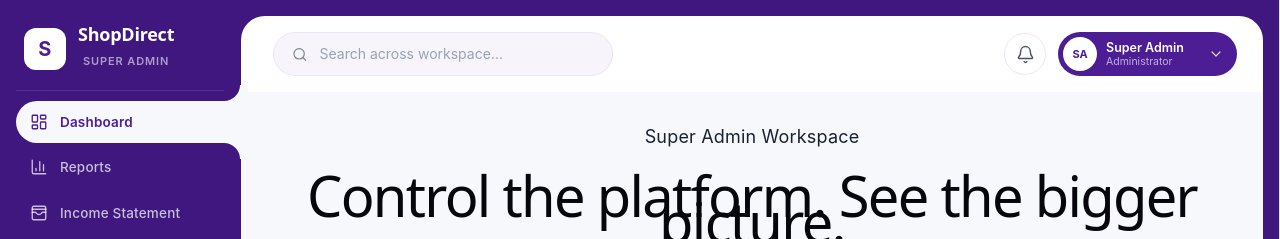
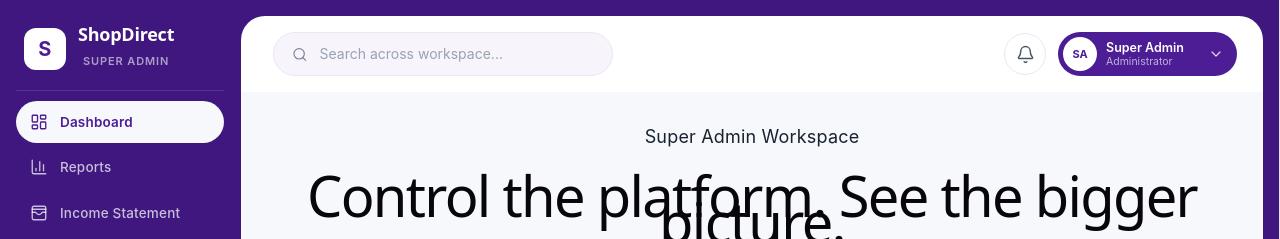
Before and after one commit to RabailAhmed24/shopdirect-redesign, a React (Vite) app: page /super-admin in a window 1280 px wide. Shown: the top 239 px of the page. Built offline with nearby package versions, Linux system fonts and the light colour scheme.

Commit message:
feat: improve workspace search and accessibility

```diff
--- a/src/components/common/SuperAdminTopbar.jsx
+++ b/src/components/common/SuperAdminTopbar.jsx
@@ -125,6 +125,8 @@ function SuperAdminTopbar() {
           <Search size={17} strokeWidth={1.8} />
 
           <input
+            id="workspace-search"
+            name="workspace-search"
             type="text"
             value={query}
             placeholder="Search across workspace..."
--- a/src/styles/super-admin-layout.css
+++ b/src/styles/super-admin-layout.css
@@ -34,11 +34,15 @@ body {
 
 .super-admin-main {
   position: relative;
+
   width: calc(100% - 240px);
   min-height: 100vh;
+
   margin-left: 240px;
+
   padding-top: 16px;
   padding-right: 16px;
+
   background: #3f177f;
 }
 
@@ -48,15 +52,21 @@ body {
 
 .super-admin-topbar {
   position: relative;
+
   width: 100%;
   height: 76px;
+
   display: flex;
   align-items: center;
   justify-content: space-between;
+
   padding: 0 26px 0 32px;
+
   background: #ffffff;
+
   border: none;
   border-radius: 24px 24px 0 0;
+
   z-index: 20;
 }
 
@@ -66,12 +76,17 @@ body {
 
 .super-admin-content {
   position: relative;
+
   width: 100%;
   min-height: calc(100vh - 92px);
+
   padding: 32px;
+
   background: #f7f8fc;
+
   border: none;
   border-radius: 0;
+
   z-index: 5;
 }
 
@@ -81,15 +96,22 @@ body {
 
 .super-admin-sidebar {
   position: fixed;
+
   top: 0;
   left: 0;
+
   width: 240px;
   height: 100vh;
+
   display: flex;
   flex-direction: column;
+
   padding: 20px 0 14px 16px;
+
   background: #3f177f;
+
   overflow: visible;
+
   z-index: 100;
 }
 
@@ -101,39 +123,54 @@ body {
   display: flex;
   align-items: center;
   gap: 12px;
+
   flex-shrink: 0;
+
   padding: 4px 16px 16px 8px;
+
   margin-right: 16px;
   margin-bottom: 10px;
+
   border-bottom: 1px solid rgba(255, 255, 255, 0.12);
 }
 
 .brand-mark {
   width: 42px;
   height: 42px;
+
   display: grid;
   place-items: center;
+
   flex-shrink: 0;
+
   border-radius: 12px;
+
   background: #ffffff;
   color: #4c1d95;
+
   font-size: 20px;
   font-weight: 700;
 }
 
 .sidebar-brand h2 {
   margin: 0;
+
   color: #ffffff;
+
   font-size: 18px;
   font-weight: 700;
 }
 
 .sidebar-brand div > span {
   display: block;
+
   margin-top: 3px;
+
   color: rgba(255, 255, 255, 0.58);
+
   font-size: 11px;
   font-weight: 600;
+
   letter-spacing: 0.08em;
   text-transform: uppercase;
 }
@@ -144,34 +181,48 @@ body {
 
 .sidebar-nav {
   position: relative;
+
   display: flex;
   flex-direction: column;
   gap: 3px;
+
   flex: 1;
   min-height: 0;
+
   overflow: visible;
 }
 
 .sidebar-link {
   position: relative;
+
   display: flex;
   align-items: center;
   gap: 12px;
-  width: 100%;
+
+  width: calc(100% - 16px);
   min-height: 40px;
+
   flex-shrink: 0;
+
   padding: 8px 14px;
-  border-radius: 999px 0 0 999px;
+
+  border-radius: 999px;
+
   color: rgba(255, 255, 255, 0.72);
   text-decoration: none;
+
   font-size: 13.5px;
   font-weight: 500;
-  transition: background 0.2s ease, color 0.2s ease;
+
+  transition:
+    background 0.2s ease,
+    color 0.2s ease;
 }
 
 .sidebar-link:hover {
   background: rgba(255, 255, 255, 0.08);
   color: #ffffff;
+  border-radius: 999px;
 }
 
 .sidebar-link svg {
@@ -179,40 +230,20 @@ body {
 }
 
 /* ========================================
-    ACTIVE SIDEBAR ITEM (Smooth Oval Merge)
+    ACTIVE SIDEBAR ITEM
 ======================================== */
 
 .sidebar-link.active {
-  width: calc(100% + 16px);
+  width: calc(100% - 16px);
+
   background: #f7f8fc;
   color: #4c1d95;
-  border-radius: 999px 0 0 999px;
+
+  border-radius: 999px;
+
   font-weight: 600;
+
   z-index: 120;
-}
-
-.sidebar-link.active::before {
-  content: "";
-  position: absolute;
-  top: -16px;
-  right: 16px;
-  width: 16px;
-  height: 16px;
-  background: transparent;
-  border-bottom-right-radius: 16px;
-  box-shadow: 4px 4px 0 4px #f7f8fc;
-}
-
-.sidebar-link.active::after {
-  content: "";
-  position: absolute;
-  bottom: -16px;
-  right: 16px;
-  width: 16px;
-  height: 16px;
-  background: transparent;
-  border-top-right-radius: 16px;
-  box-shadow: 4px -4px 0 4px #f7f8fc;
 }
 
 /* ========================================
@@ -222,29 +253,43 @@ body {
 .topbar-search {
   width: 340px;
   height: 44px;
+
   display: flex;
   align-items: center;
   gap: 10px;
+
   padding: 0 18px;
+
   background: #f7f5fb;
+
   border: 1px solid #ebe6f5;
   border-radius: 999px;
+
   color: #7b8494;
-  transition: background 0.2s ease, border-color 0.2s ease, box-shadow 0.2s ease;
+
+  transition:
+    background 0.2s ease,
+    border-color 0.2s ease,
+    box-shadow 0.2s ease;
 }
 
 .topbar-search:focus-within {
   background: #ffffff;
   border-color: #cfc4f7;
+
   box-shadow: 0 0 0 3px rgba(105, 56, 239, 0.08);
 }
 
 .topbar-search input {
   width: 100%;
+
   border: none;
   outline: none;
+
   background: transparent;
+
   color: #182230;
+
   font: inherit;
   font-size: 14px;
 }
@@ -266,16 +311,25 @@ body {
 .notification-button {
   width: 42px;
   height: 42px;
+
   display: flex;
   align-items: center;
   justify-content: center;
+
   flex-shrink: 0;
+
   border: 1px solid #ebe7f3;
   border-radius: 50%;
+
   background: #ffffff;
   color: #475467;
+
   cursor: pointer;
-  transition: background 0.2s ease, border-color 0.2s ease, color 0.2s ease;
+
+  transition:
+    background 0.2s ease,
+    border-color 0.2s ease,
+    color 0.2s ease;
 }
 
 .notification-button:hover {
@@ -295,17 +349,24 @@ body {
 .topbar-profile {
   height: 44px;
   min-height: 44px;
+
   display: flex;
   align-items: center;
   gap: 9px;
+
   padding: 4px 13px 4px 5px;
+
   border: none;
   border-radius: 999px;
+
   background: #4c1d95;
   color: #ffffff;
+
   cursor: pointer;
+
   font: inherit;
   text-align: left;
+
   transition: background 0.2s ease;
 }
 
@@ -317,28 +378,36 @@ body {
 .profile-avatar {
   width: 34px;
   height: 34px;
+
   display: flex;
   align-items: center;
   justify-content: center;
+
   flex-shrink: 0;
+
   border-radius: 50%;
+
   background: #ffffff;
   color: #4c1d95;
+
   font-size: 11px;
   font-weight: 700;
 }
 
 .profile-info {
   min-width: 92px;
+
   display: flex;
   flex-direction: column;
   align-items: flex-start;
   justify-content: center;
+
   gap: 1px;
 }
 
 .profile-name {
   color: #ffffff;
+
   font-size: 12.5px;
   font-weight: 600;
   line-height: 1.2;
@@ -346,13 +415,16 @@ body {
 
 .profile-role {
   color: rgba(255, 255, 255, 0.66);
+
   font-size: 10.5px;
   line-height: 1.2;
 }
 
 .profile-chevron {
   margin-left: 1px;
+
   color: rgba(255, 255, 255, 0.82);
+
   transition: transform 0.2s ease;
 }
 
@@ -366,33 +438,50 @@ body {
 
 .profile-dropdown {
   position: absolute;
+
   top: calc(100% + 8px);
   right: 0;
+
   width: 168px;
+
   padding: 6px;
+
   background: #ffffff;
+
   border: 1px solid #ebe7f1;
   border-radius: 12px;
-  box-shadow: 0 10px 30px rgba(31, 20, 55, 0.1),
+
+  box-shadow:
+    0 10px 30px rgba(31, 20, 55, 0.1),
     0 2px 8px rgba(31, 20, 55, 0.06);
+
   z-index: 300;
 }
 
 .signout-button {
   width: 100%;
+
   display: flex;
   align-items: center;
   gap: 9px;
+
   padding: 10px 11px;
+
   border: none;
   border-radius: 8px;
+
   background: transparent;
   color: #344054;
+
   font: inherit;
   font-size: 13px;
   font-weight: 500;
+
   cursor: pointer;
-  transition: background 0.2s ease, color 0.2s ease;
+
+  transition:
+    background 0.2s ease,
+    color 0.2s ease;
 }
 
 .signout-button:hover {
@@ -406,8 +495,10 @@ body {
 
 .dashboard-page {
   position: relative;
+
   width: 100%;
   min-height: 100%;
+
   z-index: 1;
 }
 
@@ -426,34 +517,52 @@ body {
 
 .workspace-search-dropdown {
   position: absolute;
+
   top: calc(100% + 8px);
   left: 0;
+
   width: 100%;
+
   padding: 6px;
+
   background: #ffffff;
+
   border: 1px solid #ebe7f1;
   border-radius: 14px;
-  box-shadow: 0 14px 34px rgba(31, 20, 55, 0.12),
+
+  box-shadow:
+    0 14px 34px rgba(31, 20, 55, 0.12),
     0 3px 10px rgba(31, 20, 55, 0.06);
+
   z-index: 400;
 }
 
 .workspace-search-result {
   width: 100%;
+
   display: flex;
   align-items: center;
   gap: 10px;
+
   padding: 9px 10px;
-  border: none; /* Fixed: removed accidental dot */
+
+  border: none;
   border-radius: 9px;
+
   background: transparent;
   color: #344054;
+
   font: inherit;
   font-size: 13px;
   font-weight: 500;
+
   text-align: left;
+
   cursor: pointer;
-  transition: background 0.2s ease, color 0.2s ease;
+
+  transition:
+    background 0.2s ease,
+    color 0.2s ease;
 }
 
 .workspace-search-result:hover,
@@ -465,17 +574,23 @@ body {
 .search-result-icon {
   width: 30px;
   height: 30px;
+
   display: grid;
   place-items: center;
+
   flex-shrink: 0;
+
   border-radius: 8px;
+
   background: #eee7fa;
   color: #4c1d95;
 }
 
 .workspace-search-empty {
   padding: 14px 10px;
+
   color: #8a8495;
+
   font-size: 13px;
   text-align: center;
 }
```
